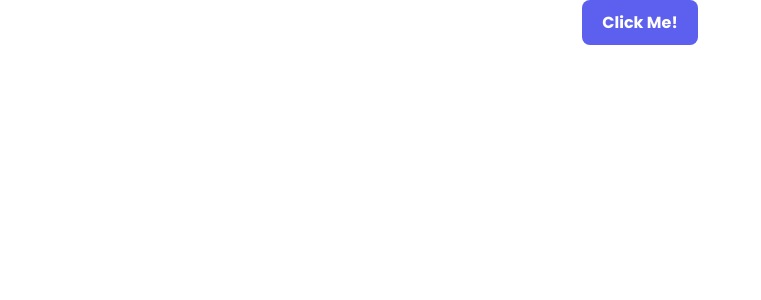
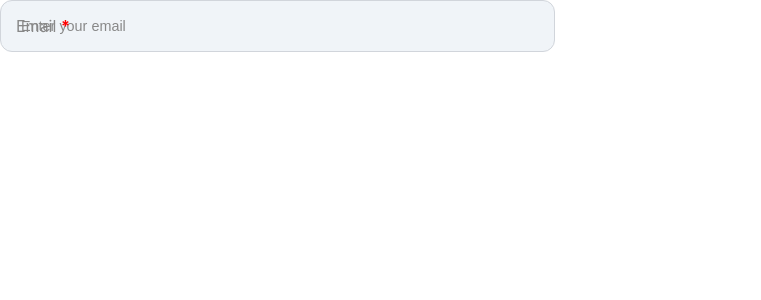
Before and after one commit to dev-yusupov/dashboard-app, a React (Create React App) app in the folder app/: page / in a window 1280 px wide. Shown: the top 300 px of the page, without its empty margins (0-761 px from the left). Built offline with nearby package versions, Linux system fonts and the light colour scheme.

Commit message:
input field component

```diff
--- a/app/src/App.tsx
+++ b/app/src/App.tsx
@@ -1,10 +1,10 @@
-import Button from './components/Button/Button';
 import './App.css';
+import InputField from './components/InputField/InputField';
 
 function App() {
   return (
     <div className="App">
-      <Button label="Click Me!" onClick={() => console.log("Hello, World!")} variant="primary" />
+      <InputField width='513px' label='Email' type="email" placeholder="Enter your email" required errorMessage="This field is required" />
     </div>
   );
 }
--- /dev/null
+++ b/app/src/components/InputField/InputField.css
@@ -0,0 +1,103 @@
+.input-field {
+    margin-bottom: 1.5rem;
+    position: relative;
+  }
+
+  .input-container {
+    position: relative;
+    display: flex;
+    align-items: center;
+  }
+
+  .input-field input {
+    background-color: #f0f4f8;
+    padding: 16px 20px;
+    border: 1px solid #d1d5db;
+    outline: none;
+    border-radius: 12px;
+    font-size: 1rem;
+    width: 100%;
+    transition: all 0.3s ease;
+    color: #333;
+  }
+
+  .input-field input::placeholder {
+    color: #888;
+    font-size: 0.9rem;
+  }
+
+  .input-field input:focus {
+    border-color: #4caf50;
+    box-shadow: 0 0 8px rgba(76, 175, 80, 0.3);
+  }
+
+  .input-field.focused .input-label {
+    top: -20px;
+    left: 12px;
+    font-size: 0.8rem;
+    color: #4caf50;
+    background-color: #f0f4f8;
+    padding: 0 5px;
+    border-radius: 3px;
+  }
+
+  .input-field.error input {
+    border-color: red;
+    background-color: #ffe6e6;
+  }
+
+  .input-field.error .input-label {
+    color: red;
+  }
+
+  .input-field .input-label {
+    position: absolute;
+    top: 50%;
+    left: 16px;
+    transition: 0.3s;
+    transform: translateY(-50%);
+    font-size: 1rem;
+    color: #888;
+    pointer-events: none;
+  }
+
+  .input-field.focused .input-label,
+  .input-field input:not(:placeholder-shown) + .input-label {
+    top: -20px;
+    left: 12px;
+    font-size: 0.8rem;
+    color: #4caf50;
+  }
+
+  .input-field .required {
+    color: red;
+    font-weight: bold;
+  }
+
+  .input-field .error-message {
+    color: red;
+    font-size: 0.85rem;
+    margin-top: 0.5rem;
+    display: inline-block;
+  }
+
+  .input-field .error-icon {
+    position: absolute;
+    right: 10px;
+    font-size: 1.2rem;
+    color: red;
+    cursor: pointer;
+  }
+
+  .input-field .valid-icon {
+    position: absolute;
+    right: 10px;
+    font-size: 1.2rem;
+    color: #4caf50;
+  }
+
+  .input-field .character-count {
+    font-size: 0.85rem;
+    color: #555;
+    margin-top: 0.5rem;
+  }
--- /dev/null
+++ b/app/src/components/InputField/InputField.tsx
@@ -0,0 +1,103 @@
+import React, { useState, useEffect } from "react";
+import "./InputField.css";
+
+interface InputFieldProps {
+  label?: string;
+  required?: boolean;
+  onChange?: (event: React.ChangeEvent<HTMLInputElement>) => void;
+  value?: string;
+  disabled?: boolean;
+  type?: string;
+  placeholder?: string;
+  errorMessage?: string;
+  width?: string;
+  maxLength?: number;
+  id?: string; // Add id for accessibility
+}
+
+const InputField: React.FC<InputFieldProps> = ({
+  label,
+  required = false,
+  onChange,
+  value: propsValue,
+  type = "text",
+  placeholder,
+  errorMessage,
+  disabled,
+  width = "100%",
+  maxLength,
+  id, // Use id for accessibility
+}) => {
+  const [internalValue, setInternalValue] = useState(propsValue || "");
+  const [isFocused, setIsFocused] = useState(false);
+  const [hasError, setHasError] = useState(false);
+  const [hasInteracted, setHasInteracted] = useState(false);
+
+  useEffect(() => {
+    if (propsValue !== undefined) {
+      setInternalValue(propsValue);
+    }
+  }, [propsValue]);
+
+  const handleFocus = () => {
+    setIsFocused(true);
+  };
+
+  const handleBlur = () => {
+    setIsFocused(false);
+    setHasInteracted(true);
+    setHasError(required && internalValue === "");
+  };
+
+  const handleInputChange = (event: React.ChangeEvent<HTMLInputElement>) => {
+    const newValue = event.target.value;
+    setInternalValue(newValue);
+    onChange?.(event);
+    setHasError(required && newValue === "");
+  };
+
+  return (
+    <div
+      className={`input-field ${isFocused || internalValue ? "focused" : ""} ${
+        hasError && hasInteracted ? "error" : ""
+      }`}
+    >
+      <div className="input-container">
+        <input
+          id={id} // Use the id prop for input field
+          type={type}
+          placeholder={isFocused ? "" : placeholder}
+          value={internalValue}
+          onFocus={handleFocus}
+          onBlur={handleBlur}
+          disabled={disabled}
+          onChange={handleInputChange}
+          style={{ width }}
+          maxLength={maxLength}
+        />
+        {label && (
+          <label
+            htmlFor={id} // Link label to input via htmlFor
+            className={`input-label ${isFocused || internalValue ? "float" : ""}`}
+          >
+            {label} {required && <span className="required">*</span>}
+          </label>
+        )}
+        {hasError && hasInteracted && (
+          <span className="error-icon" title={errorMessage}>
+            ⚠️
+          </span>
+        )}
+        {!hasError && internalValue && <span className="valid-icon">✔️</span>}
+      </div>
+      {maxLength && (
+        <p className="character-count">{internalValue.length}/{maxLength}</p>
+      )}
+      {hasError && hasInteracted && (
+        <p className="error-message">{errorMessage}</p>
+      )}
+    </div>
+  );
+};
+
+export default InputField;
```
Also changed, not shown: 1 other file (tests, documents, lock files or other folders).
